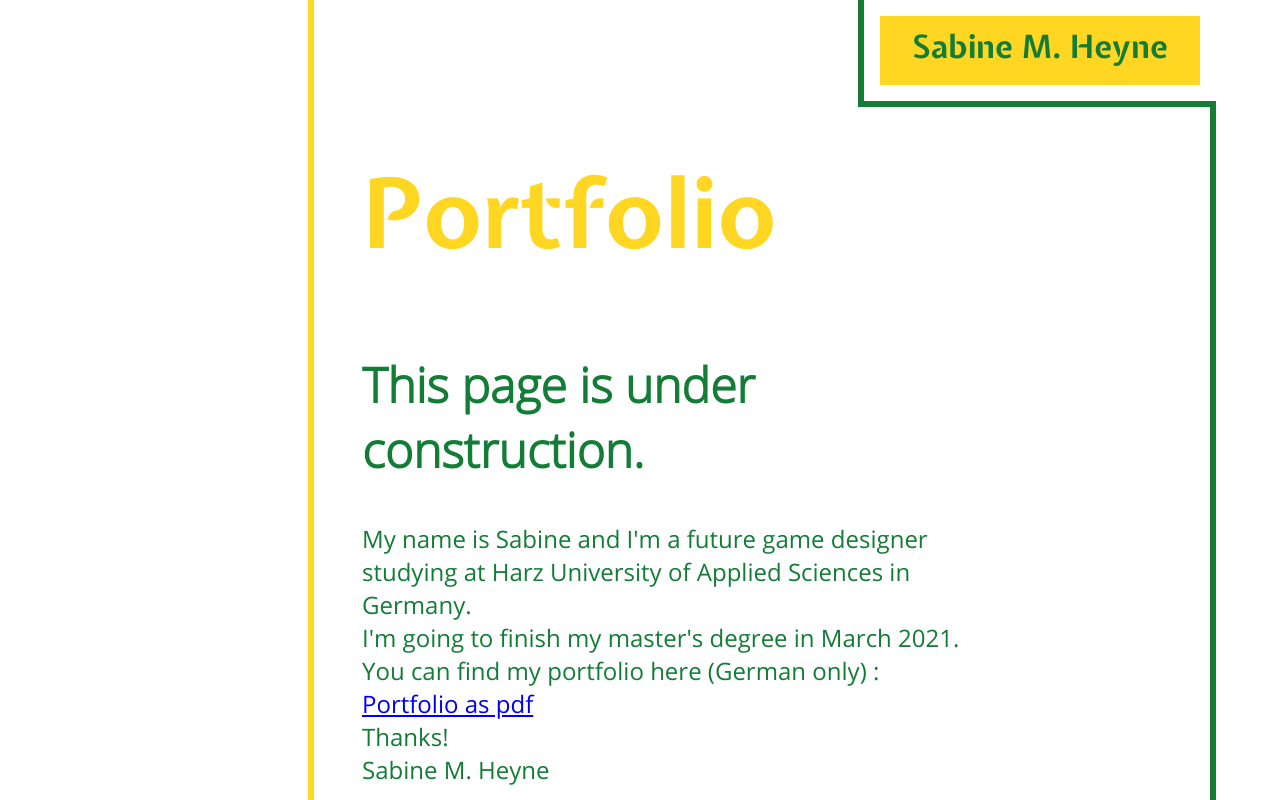
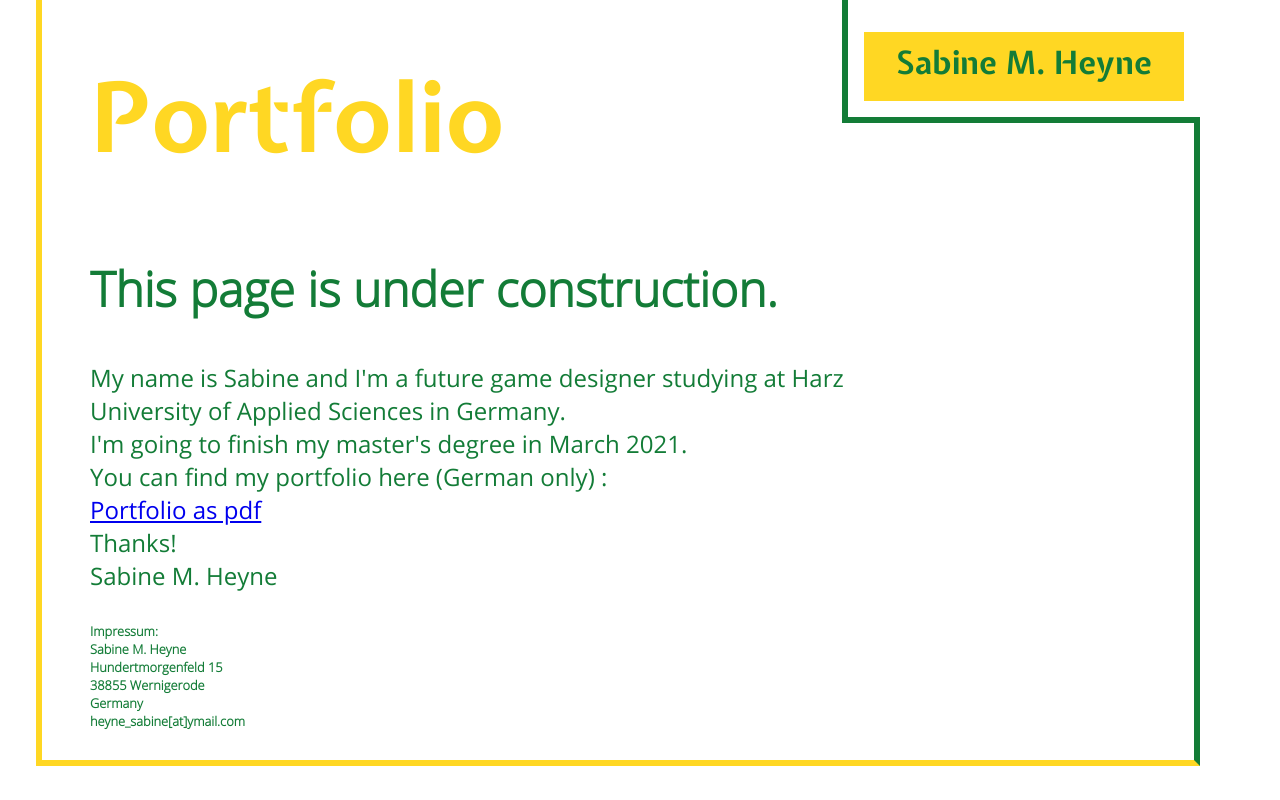
Before and after one commit to SMHeyne/smheyne.github.io, a plain HTML site: page index.html in a window 1280 px wide. Shown: the top 800 px of the page. Drawn offline with Linux system fonts and the light colour scheme.

Commit message:
Linien funktionieren

```diff
--- a/index.html
+++ b/index.html
@@ -10,13 +10,17 @@
 </head>
 <title>Sabine M. Heyne – Portfolio</title>
 <body style="width: 100%; position: relative; min-height: 100%; top: 0px;">
-  <div id="top-nav" class="row">
+<!--   <div id="top-nav" class="row">
+  </div>
+  -->
+
   <div id="lines">
     <div class="" id="NameNav">
       Sabine M. Heyne
     </div>
   </div>
-  </div>
+
+  <div class="container">
     <div class="main-box">
       <div class="haupttext" style="padding-top: 10rem;">
         <h1>Portfolio</h1>
@@ -35,6 +39,12 @@
         Germany <br>
         heyne_sabine[at]ymail.com </h6></p>
       </div>
+
+
+
+    </div>
+
+
   </div>
 
 
--- a/style.css
+++ b/style.css
@@ -69,6 +69,9 @@ body {
   margin-right: 5rem;
   display: block;
   background-color: white;
+  position: fixed;
+  top: 0;
+  right: 0;
 }
 
 #NameNav{
@@ -80,17 +83,25 @@ body {
   background-color: rgb(255,215,35);
   max-width: 350px;
   margin: 1rem;
-  padding: 0.8rem 2rem
+  padding: 0.8rem 2rem;
+  margin-top: 3rem;
+}
+
+.container{
+  width: 100%;
 }
 
 .main-box{
   margin-left: 5rem;
-  margin-right: 4rem;
+  margin-right: 5rem;
   margin-bottom: 10rem;
+  margin-top: -6rem;
   border-right: 6px solid rgb(19,124,55);
   border-left: 6px solid rgb(255,215,35);
+  border-bottom: 6px solid rgb(255,215,35);
   float: right;
   height: 100%;
+  width: 90%;
 }
 
 .row:after {
```
Lines whose indentation alone changed are shown as unchanged.
